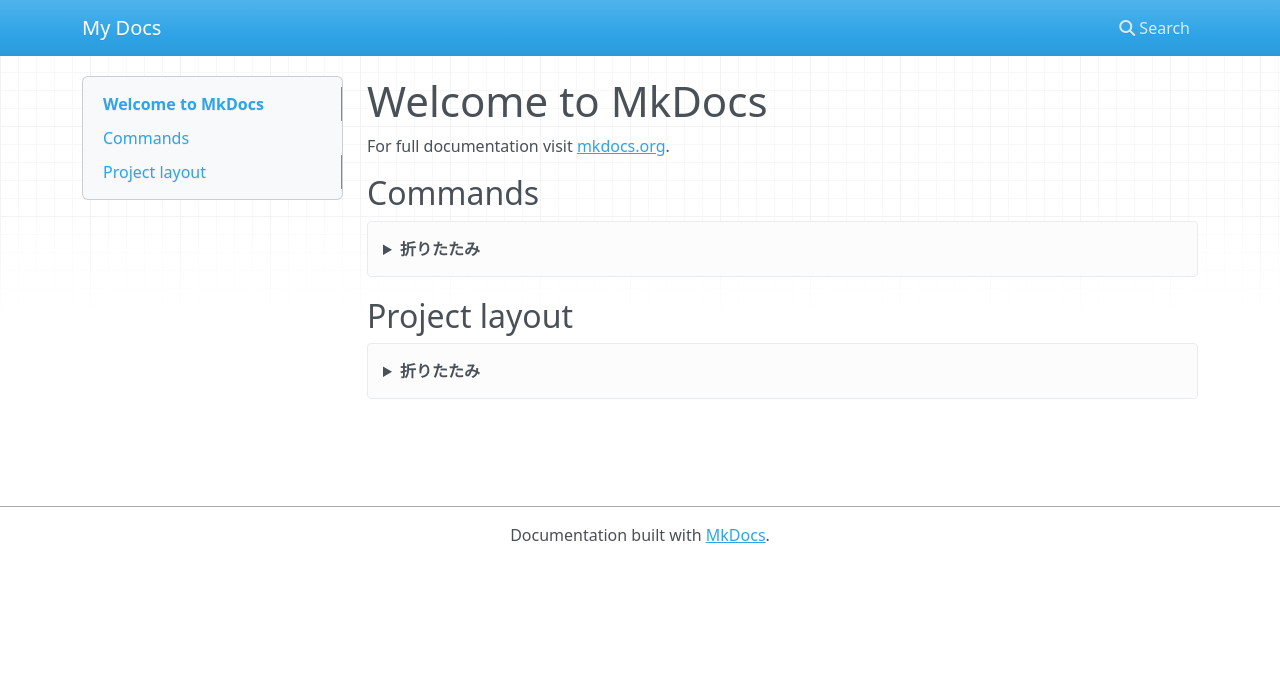
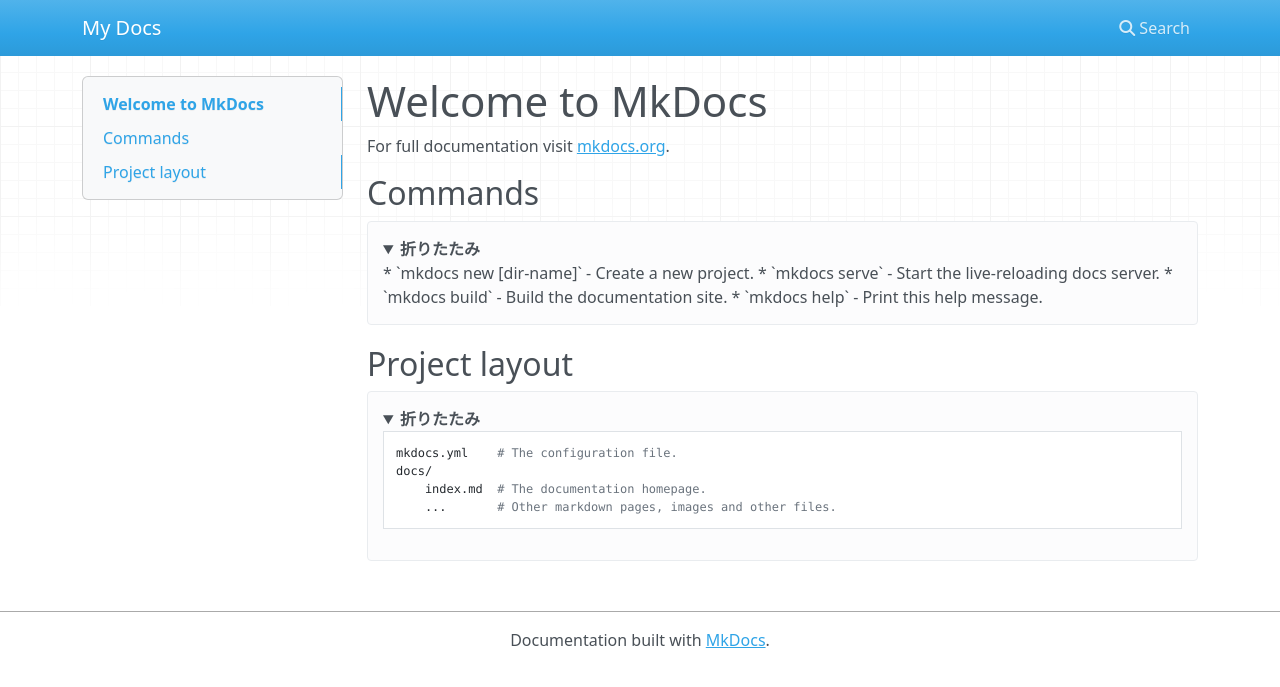
Before and after one commit to tajimak/mkdocs-details, an MkDocs documentation site: the page built from docs/index.md, in a window 1280 px wide. Shown: the top 687 px of the page. Built offline with MkDocs 1.6.1, drawn with Linux system fonts in a browser that asks for light colours; nearby versions of some CDN libraries; part of the change alters nothing that is shown.

````diff
--- a/docs/index.md
+++ b/docs/index.md
@@ -4,7 +4,7 @@ For full documentation visit [mkdocs.org](https://mkdocs.org).
 
 ## Commands
 
-<details><summary>折りたたみ</summary>
+<details open><summary>折りたたみ</summary>
 
 * `mkdocs new [dir-name]` - Create a new project.
 * `mkdocs serve` - Start the live-reloading docs server.
@@ -15,7 +15,7 @@ For full documentation visit [mkdocs.org](https://mkdocs.org).
 
 ## Project layout
 
-<details><summary>折りたたみ</summary>
+<details open><summary>折りたたみ</summary>
 
 ```
 mkdocs.yml    # The configuration file.
````
